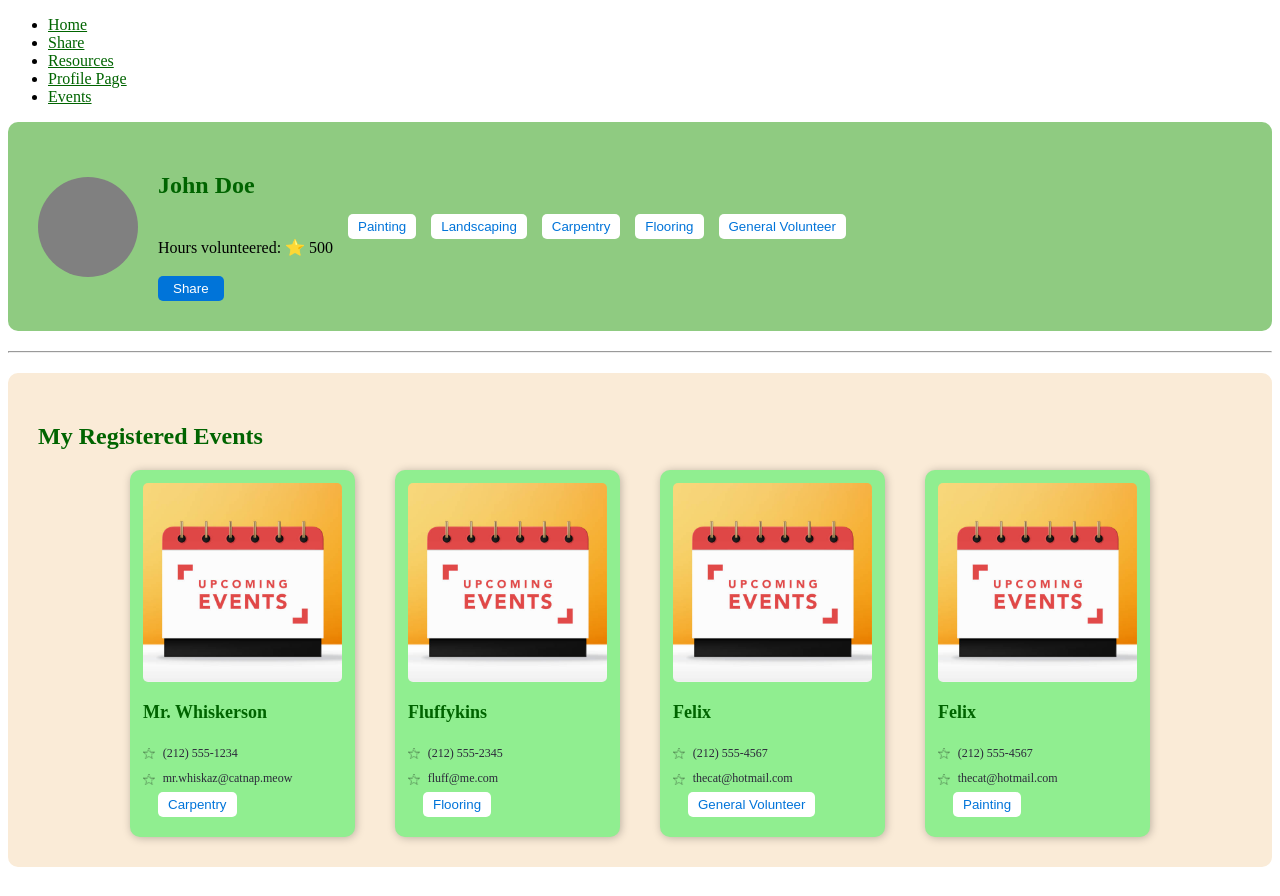
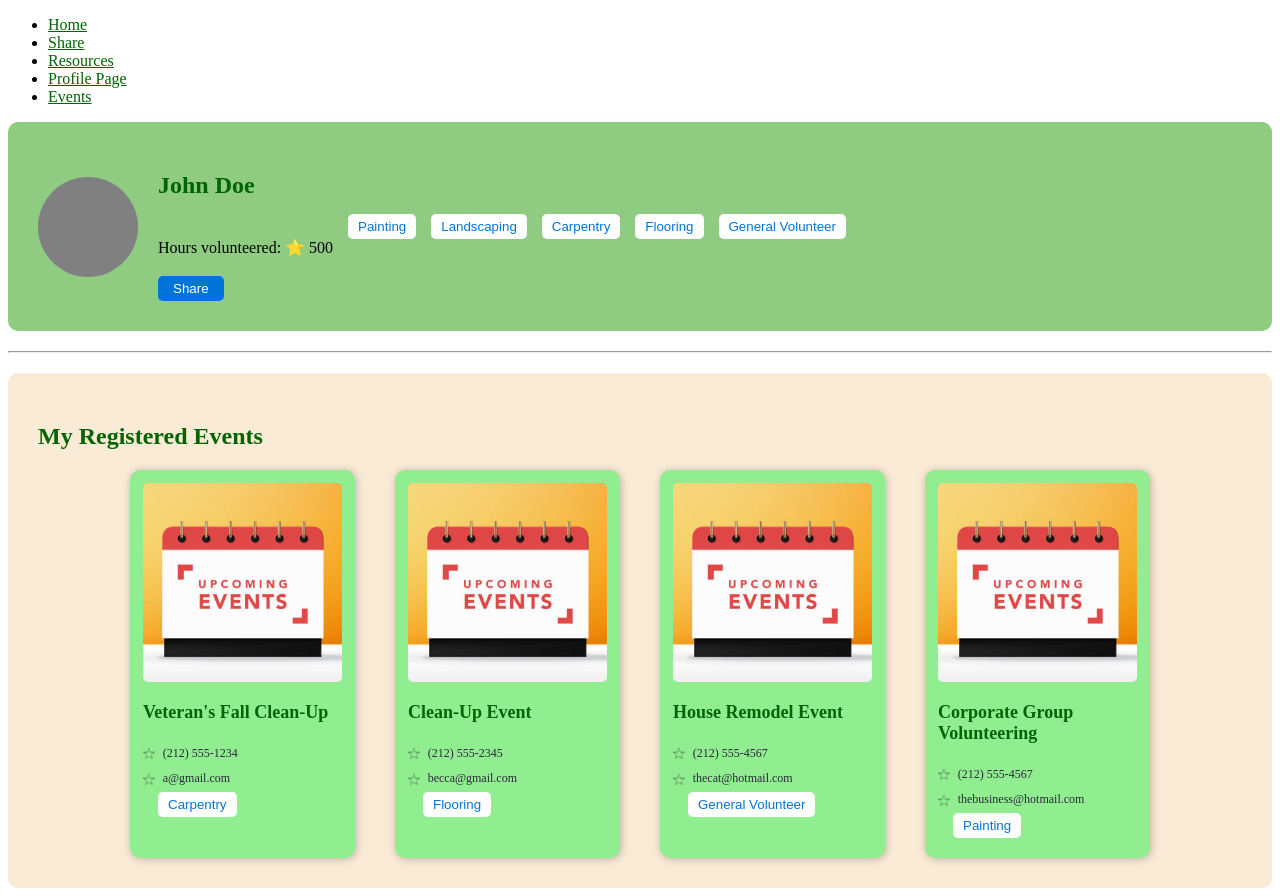
Before and after one commit to cfgchicago23/Team-7, a React (Create React App) app in the folder frontend/: page /profile in a window 1280 px wide. Before the commit the page ends 875 px from the top, so only its background shows below. Built offline with nearby package versions, Linux system fonts and the light colour scheme.

Commit message:
edited info

```diff
--- a/frontend/src/pages/profile_page.js
+++ b/frontend/src/pages/profile_page.js
@@ -39,14 +39,14 @@ function Profile() {
 
             <div className="contact-card">
                 <img src={event_img}/>
-                <h3>Mr. Whiskerson</h3>
+                <h3>Veteran's Fall Clean-Up</h3>
                 <div className="info-group">
                     <img src={star_img}/>
                     <p>(212) 555-1234</p>
                 </div>
                 <div className="info-group">
                     <img src={star_img} />
-                    <p>mr.whiskaz@catnap.meow</p>
+                    <p>a@gmail.com</p>
                 </div>
                 <div className="tags">
                             <button className="skill-button">Carpentry</button>
@@ -55,14 +55,14 @@ function Profile() {
 
             <div className="contact-card">
                 <img src={event_img}/>
-                <h3>Fluffykins</h3>
+                <h3>Clean-Up Event</h3>
                 <div className="info-group">
                     <img src={star_img} />
                     <p>(212) 555-2345</p>
                 </div>
                 <div className="info-group">
                     <img src={star_img}/>
-                    <p>fluff@me.com</p>
+                    <p>becca@gmail.com</p>
                 </div>
                 <div className="tags">
                             <button className="skill-button">Flooring</button>
@@ -71,7 +71,7 @@ function Profile() {
 
             <div className="contact-card">
                 <img src={event_img}/>
-                <h3>Felix</h3>
+                <h3>House Remodel Event</h3>
                 <div className="info-group">
                     <img src={star_img} />
                     <p>(212) 555-4567</p>
@@ -87,14 +87,14 @@ function Profile() {
 
             <div className="contact-card">
                 <img src={event_img}/>
-                <h3>Felix</h3>
+                <h3>Corporate Group Volunteering</h3>
                 <div className="info-group">
                     <img src={star_img} />
                     <p>(212) 555-4567</p>
                 </div>
                 <div className="info-group">
                     <img src={star_img} />
-                    <p>thecat@hotmail.com</p>
+                    <p>thebusiness@hotmail.com</p>
                 </div>
 		                <div className="tags">
                             <button className="skill-button">Painting</button>
```
